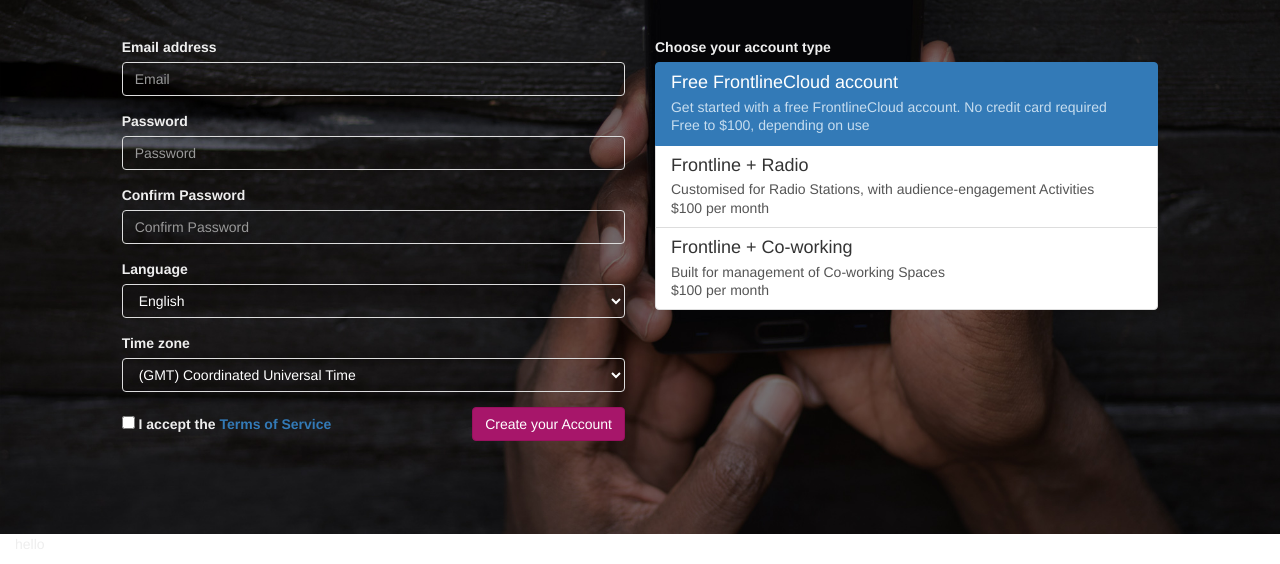
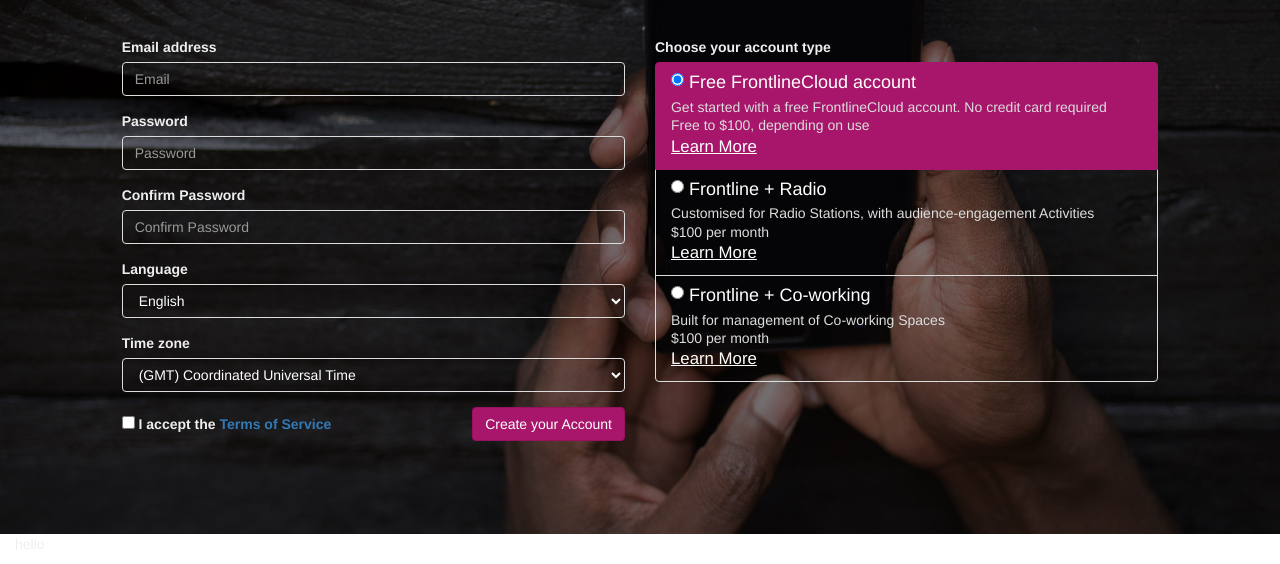
Before and after one commit to lesiki/frontline-signup, a plain HTML site: page index.html in a window 1280 px wide. Shown: the part 236-800 px from the top of the page. Drawn offline with nearby package versions, Linux system fonts and the light colour scheme.

Commit message:
Tweak list selector style, add handler js

```diff
--- a/index.html
+++ b/index.html
@@ -5,6 +5,7 @@
 		<link rel="stylesheet" href="tabs.css"/>
 		<script src="https://code.jquery.com/jquery-1.12.4.min.js" crossorigin="anonymous"></script>
 		<script src="https://maxcdn.bootstrapcdn.com/bootstrap/3.3.7/js/bootstrap.min.js"></script>
+		<script src="register.js"></script>
 	</head>
 	<body>
 		<div class="container-fluid" id="above-the-fold">
@@ -25,7 +26,7 @@
 				</div>
 			</div>
 			<div class="row" id="register-cta-wrap">
-				<div class="col-md-12">
+				<div class="col-md-10 col-md-push-1">
 					<h1>Send a better message</h1>
 					<p class="lead">
 						Sign up now to use Frontline's message-based workflow management and automation tools.
@@ -180,21 +181,30 @@
 				<div class="col-md-5 col-md-push-1">
 					<label>Choose your account type</label>
 					<div class="list-group">
-						<a href="#" class="list-group-item active">
-							<h4 class="list-group-item-heading">Free FrontlineCloud account</h4>
+						<div href="#" class="list-group-item active">
+							<h4 class="list-group-item-heading"><input type="radio" name="industry" checked value="alfred-form"/>Free FrontlineCloud account</h4>
 							<p class="list-group-item-text">Get started with a free FrontlineCloud account. No credit card required</p>
 							<p class="list-group-item-text">Free to $100, depending on use</p>
-						</a>
-						<a href="#" class="list-group-item">
-							<h4 class="list-group-item-heading">Frontline + Radio</h4>
+							<a class="learn-more" href="https://www.frontlinesms.com/product" target="_blank">
+								Learn More
+							</a>
+							</div>
+						<div href="#" class="list-group-item">
+							<h4 class="list-group-item-heading"><input type="radio" name="industry" value="radio"/>Frontline + Radio</h4>
 							<p class="list-group-item-text">Customised for Radio Stations, with audience-engagement Activities</p>
 							<p class="list-group-item-text">$100 per month</p>
-						</a>
-						<a href="#" class="list-group-item">
-							<h4 class="list-group-item-heading">Frontline + Co-working</h4>
+							<a class="learn-more" href="https://www.frontlinesms.com/radio" target="_blank">
+								Learn More
+							</a>
+						</div>
+						<div href="#" class="list-group-item">
+							<h4 class="list-group-item-heading"><input type="radio" name="industry" value="coworking"/>Frontline + Co-working</h4>
 							<p class="list-group-item-text">Built for management of Co-working Spaces</p>
 							<p class="list-group-item-text">$100 per month</p>
-						</a>
+							<a class="learn-more" href="https://www.frontlinesms.com/coworking" target="_blank">
+								Learn More
+							</a>
+						</div>
 					</div>
 				</div>
 			</div>
--- a/register.css
+++ b/register.css
@@ -69,3 +69,32 @@ label[for=acceptedTermsOfService] {
 #register-form-wrap {
 	padding-bottom:80px;
 }
+#above-the-fold div.list-group div.list-group-item {
+	background:transparent;
+	background-color:transparent;
+	color:#fff;
+}
+#above-the-fold div.list-group div.list-group-item a.learn-more {
+	font-size:1.2em;
+	color:inherit;
+	text-decoration:underline;
+}
+#above-the-fold div.list-group div.list-group-item.active {
+	background-color: #A7166A !important;
+	background: #A7166A;
+	color: #fff;
+	border-color: #A7166A;
+}
+#above-the-fold div.list-group h4 {
+	color:inherit;
+}
+#above-the-fold div.list-group h4 input {
+	display:inline-block;
+	margin-right:5px;
+	vertical-align:top;
+	padding-top:0px;
+	margin-top:0px;
+}
+#above-the-fold div.list-group p.list-group-item-text {
+	color:#ddd;
+}
--- a/register.js
+++ b/register.js
@@ -0,0 +1,28 @@
+var Register = function() {
+	var
+	bindIndustryListListeners = function() {
+		$('input[name=industry]').change(handleIndustryChange);
+		$('div.list-group-item').click(handleIndustryListGroupItemClick);
+	},
+	handleIndustryChange = function(evt) {
+		$('div.list-group-item.active').removeClass('active');
+		$(this).closest('.list-group-item').addClass('active');
+	};
+	handleIndustryListGroupItemClick = function(evt) {
+		if($(this).hasClass('learn-more')) {
+			// suppress selection if the user clicked on 'learn more'
+			return;
+		}
+		evt.stopImmediatePropagation();
+		$(this).find('input[type=radio]').prop('checked', true).change();
+	},
+	init = function() {
+		bindIndustryListListeners();
+	};
+	return { init: init };
+},
+register;
+$(function() {
+	register = new Register();
+	register.init();
+});
--- a/tabs.css
+++ b/tabs.css
@@ -40,3 +40,8 @@
   border-radius: 0 4px 4px 0;
   margin-right: 0;
 }
+#above-the-fold div.list-group a.list-group-item {
+	background:transparent !important;
+	background-color:transparent;
+	color:#fff;
+}
```
